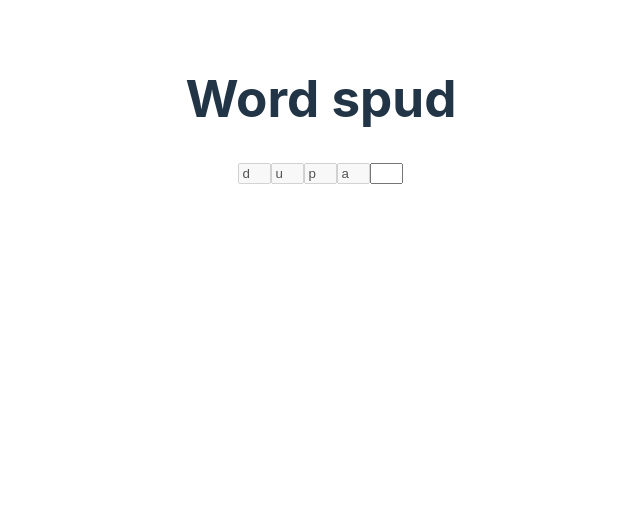
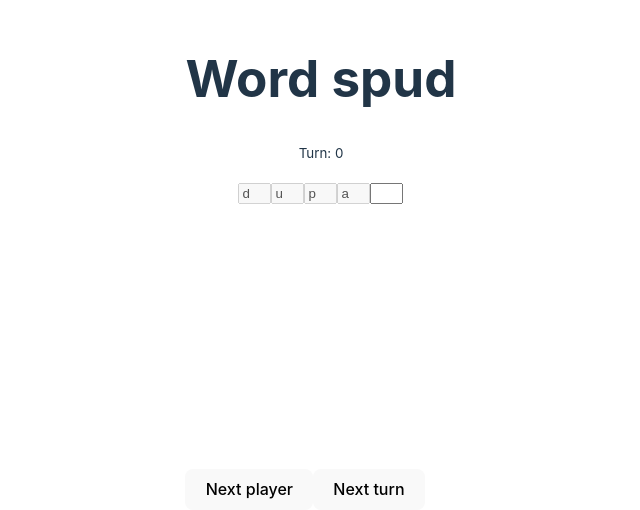
Before and after one commit to WilczekCK/word-spud-js-clone, a React (Vite) app: page / in a window 1280 px wide. Shown: the part 290-800 px from the top of the page, without its empty margins (319-959 px from the left). Built offline with nearby package versions, Linux system fonts and the light colour scheme.

Commit message:
start of turns system

```diff
--- a/src/App.jsx
+++ b/src/App.jsx
@@ -1,14 +1,17 @@
 import './App.css'
 import { useState } from 'react';
+
 import Input from './components/input';
+import __turns from './components/admin/turns';
+
 import useSubmitValidator from './hooks/useSubmitValidator';
 import usePlayerSystem from './hooks/usePlayerSystem';
-import useTurnSystem from './hooks/useTurnSystem';
+import useTurnSystem  from './hooks/useTurnSystem';
 
 function App() {
   const [words, setWords] = useState([]);
   const players = usePlayerSystem();
-  // const turns = useTurnSystem();
+  const turns = useTurnSystem();
 
   players.add({name: 'Player'});
   players.add({id: '2', name: 'Player 2'});
@@ -36,6 +39,8 @@ function App() {
   return (
     <>
       <h1>Word spud</h1>
+      <small>Turn: {turns.turn}</small>
+
       <ul>
         {words.map(word => (
           <li>{word}</li>
@@ -45,6 +50,8 @@ function App() {
       <Input
         appendedWord={(v) => changeWord(v)}
       />
+
+      <__turns nextTurn={turns.setNextTurn} />
     </>
   )
 }
--- /dev/null
+++ b/src/components/admin/turns.jsx
@@ -0,0 +1,15 @@
+import { useState } from 'react';
+import config from '../../config';
+
+function __turns(props) {
+    console.log(props);
+
+    return (
+        <div className="admin__turns__container" style={{position:'fixed', bottom:0}}>
+            <button>Next player</button>
+            <button onClick={props.nextTurn}>Next turn</button>
+        </div>
+    )
+}
+
+export default __turns;
--- /dev/null
+++ b/src/hooks/useTurnSystem.jsx
@@ -0,0 +1,18 @@
+import config from '../config';
+import { useState } from 'react';
+
+export default function useTurnSystem() {
+    const {debug} = config;
+    let [turn, setTurn] = useState(0);
+
+    const setNextTurn = () => {
+        setTurn(++turn);
+
+        debug && console.log(`useTurnSystem.jsx: This turn is done, next turn number is ${turn}`);
+    }
+
+    return {
+        turn,
+        setNextTurn
+    }
+}
```
